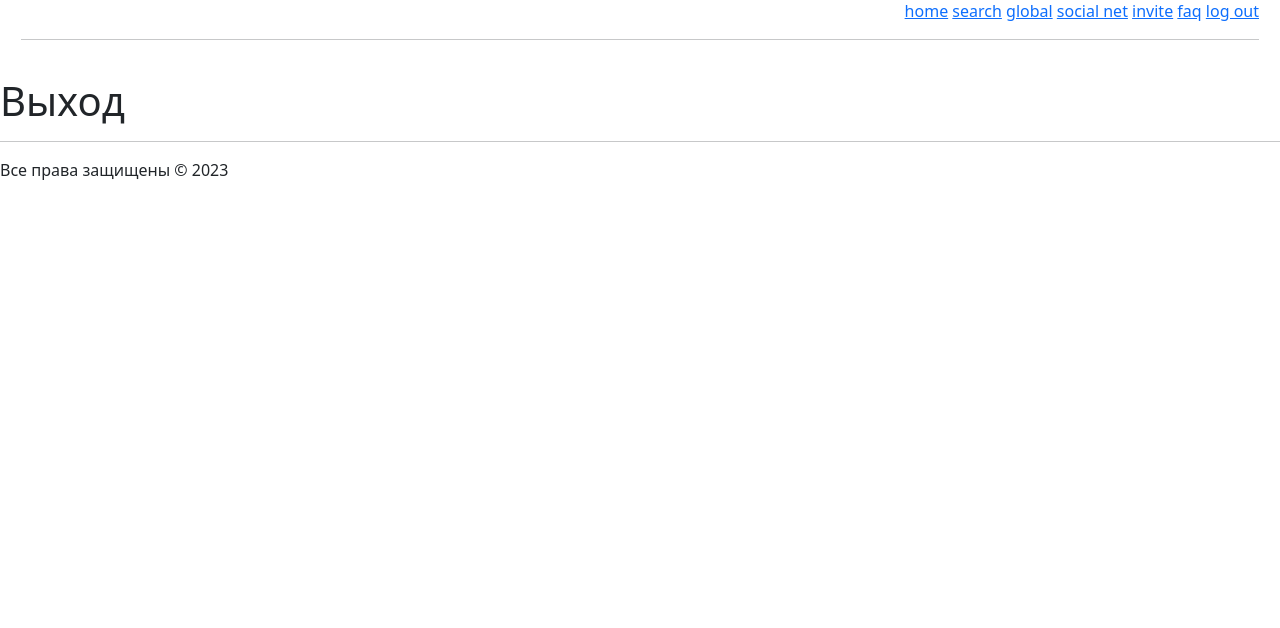
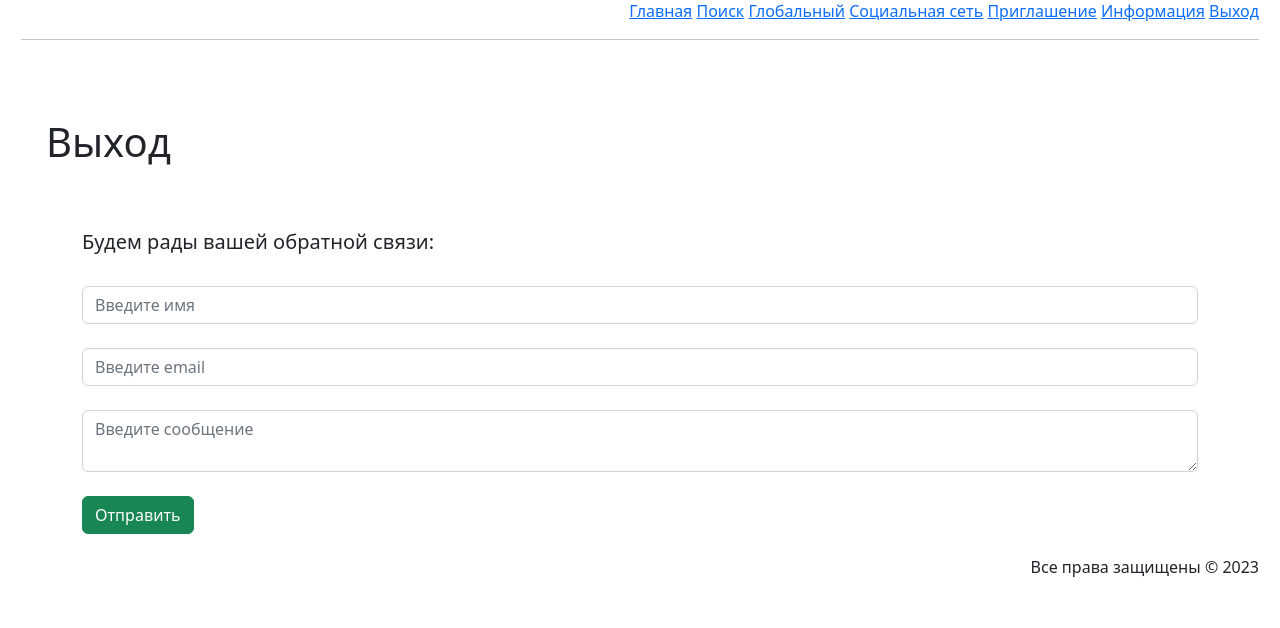
Before and after one commit to Roman-Blokhin/www, a PHP site: page /log_out.php in a window 1280 px wide; the page is wider, and only the part inside the window is pictured. Shown: the part 172-800 px from the top of that part. Run offline with PHP 8.4, Linux system fonts and the light colour scheme.

Commit message:
во вкладке Выход создао форму обратной связи с отправкой данных на сервере + файл check_post.php для обработки отправленной формы, прикрепил пару стилей, создав один новый, дописал руководство, прописал данные в новом файде, изменил footer, добавив стиль

```diff
--- a/blocks/footer.php
+++ b/blocks/footer.php
@@ -1,6 +1,5 @@
 <footer>
-    <hr>
-    <p>Все права защищены &copy; 2023</p>
+    <p class="header_parameters">Все права защищены &copy; 2023</p>
 </footer>
 </body>
 </html>
--- a/blocks/header.php
+++ b/blocks/header.php
@@ -12,15 +12,15 @@
 </head>
 <body>
 <header class="header_parameters">
-    <img src="/img/facebook_logo.png" alt="facebook logo" class="style_logo">
+    <img src="/img/gra_logo.png" alt="gradient logo" class="style_logo">
     <!-- alt покажет имя нашего логотипа, если картинка не сработает -->
 
-    <a href="index.php">home</a>
-    <a href="search.php">search</a>
-    <a href="global.php">global</a>
-    <a href="social_net.php">social net</a>
-    <a href="invite.php">invite</a>
-    <a href="faq.php">faq</a>
-    <a href="log_out.php">log out</a>
+    <a href="index.php">Главная</a>
+    <a href="search.php">Поиск</a>
+    <a href="global.php">Глобальный</a>
+    <a href="social_net.php">Социальная сеть</a>
+    <a href="invite.php">Приглашение</a>
+    <a href="faq.php">Информация</a>
+    <a href="log_out.php">Выход</a>
     <hr>
 </header>
--- a/css/style.css
+++ b/css/style.css
@@ -6,6 +6,14 @@
     border-radius: 10px;
 }
 
+.header_parameters_2 {
+    background-color: white;
+    margin: 30px; /* величина отступа от края экрана */
+    padding: 1rem 1rem 1rem 1rem;
+    text-align: left; /* в какой стороне будет текст */
+    border-radius: 10px;
+}
+
 .style_logo { /* стиль для лого в хедере */
     border: 5px;
     width: 1500px;
--- a/log_out.php
+++ b/log_out.php
@@ -3,9 +3,17 @@
     require "blocks/header.php";
 ?>
 
-<?php
-    echo "<h1>Выход</h1>"
-?>
+<h1 class="header_parameters_2">Выход</h1>
+
+<div class="container mt-5">
+    <form action="check_post.php" method="post">
+        <h5>Будем рады вашей обратной связи:</h5><br>
+        <input type="text" name="user_name" placeholder="Введите имя" class="form-control"><br>
+        <input type="email" name="user_email" placeholder="Введите email" class="form-control"><br>
+        <textarea name="user_message" placeholder="Введите сообщение" class="form-control"></textarea><br>
+        <input type="submit" value="Отправить" class="btn btn-success"><br>
+    </form>
+</div>
 
 <?php
     require "blocks/footer.php";
```
Also changed, not shown: check_post.php (added, +11 -0 lines), img/facebook_logo.png (added), img/fb_logo_2.jpeg (added), img/web_logo.jpg (added), readme.txt.
